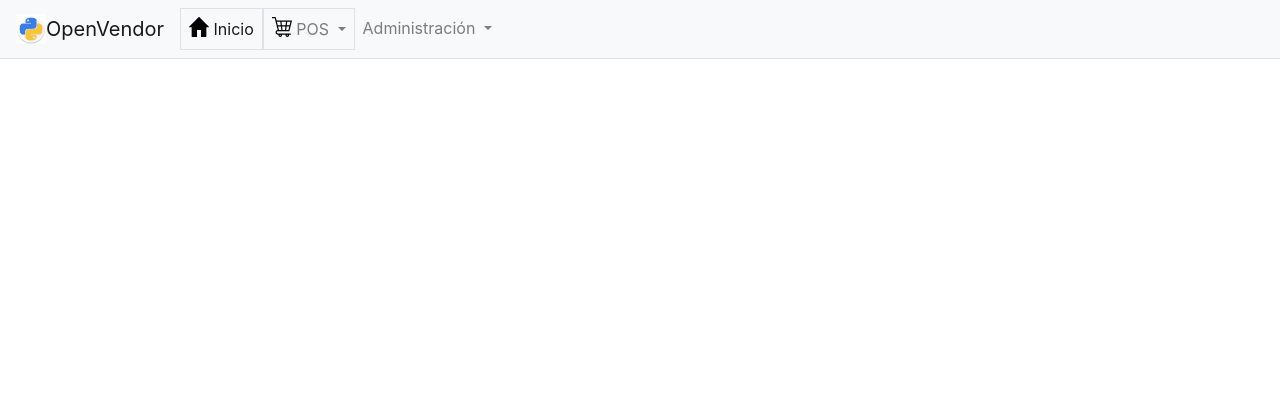
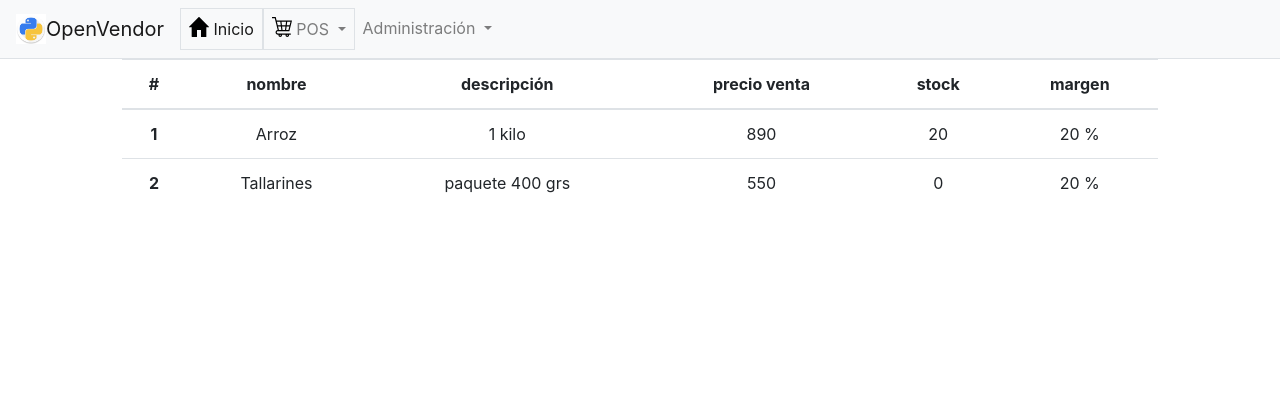
Before and after one commit to landersoft/AMASADOSUR, a Django app: page /abastecimiento/productos/ in a window 1280 px wide. Shown: the top 420 px of the page. Run offline with Django 3.2, Linux system fonts and the light colour scheme; data comes from the database, SQL or seed files in the repository; some libraries are stand-ins or nearby versions.

Commit message:
cambios para agregar add y vista productos

```diff
--- a/abastecimiento/urls.py
+++ b/abastecimiento/urls.py
@@ -6,4 +6,6 @@ app_name = 'abastecimiento'
 urlpatterns = [
     path(r'', views.index, name='index'),
     path(r'productos/', views.ProductoList.as_view(), name='productos'),
+    path(r'productos/crear', views.ProductoCreate.as_view(), name='crear_producto'),
+    # path(r'reporte/boletas/detalle/<int:id>', views.detalle_boleta, name='detalle_boleta'),
     ]
--- a/abastecimiento/views.py
+++ b/abastecimiento/views.py
@@ -1,6 +1,7 @@
-from django.shortcuts import render
-from django.views.generic import ListView
-
+from django.shortcuts import render, redirect
+from django.views.generic import ListView, CreateView
+from django.urls import reverse_lazy
+from abastecimiento.forms import ProductoForm
 from .models import Producto,Proveedor
 
 
@@ -10,4 +11,11 @@ def index(request):
 
 class ProductoList(ListView):
     model = Producto
-    template_name='abastecimiento/productos.html'
+    paginate_by = 20
+    template_name = 'abastecimiento/productos.html'
+
+class ProductoCreate(CreateView):
+    model = Producto
+    form_class = ProductoForm
+    template_name = 'abastecimiento/producto_add.html'
+    success_url = reverse_lazy('abastecimiento:productos')
--- a/templates/abastecimiento/productos.html
+++ b/templates/abastecimiento/productos.html
@@ -1,15 +1,47 @@
 {% extends "base.html"%}
 {% load staticfiles %}
 
+{% block tittle %}Productos{% endblock %}
 {% block content %}
 
- {% for ProductoList in object_list %}
-                    <tr>
-                        <td>{{VentaList.id}}</td>
-                        <td><center>{{VentaList.nombre}}</center></td>
-                        <td><center>{{VentaList.pre_actual}}</center></td>
-                    </tr>
-                {% endfor %}
+
+
+
+    <div class="col-1">
+
+    </div>
+    <div class="col-10 offset-1">
+<table class="table text-center">
+  <thead>
+    <tr>
+      <th scope="col">#</th>
+      <th scope="col">nombre</th>
+      <th scope="col">descripción</th>
+      <th scope="col">precio venta</th>
+      <th scope="col">stock</th>
+      <th scope="col">margen</th>
+    </tr>
+  </thead>
+    <tbody>
+      {% for producto in object_list %}
+    <tr>
+        <th scope="row">{{producto.id}}</th>
+        <td>{{producto.nombre}}</td>
+        <td>{{producto.descripcion}}</td>
+        <td>{{producto.precio_actual}}</td>
+        <td>{{producto.stock}}</td>
+        <td>{{producto.margen}} %</td>
+
+    </tr>
+      {% endfor %}
+  </tbody>
+</table>
+    </div>
+
+    <div class="col-1">
+
+    </div>
+
 
 
 {% endblock %}
--- a/ventas/urls.py
+++ b/ventas/urls.py
@@ -27,8 +27,8 @@ urlpatterns = [
     path(r'reporte/facturas/detalle/<int:id>', views.detalle_factura, name='detalle_factura'),
     path(r'exito/', views.exito, name='exito'),
 
+]
 
-    #path(r'reporte/boletas/lista', views.detalle_boleta, name='detalle_boleta'),
+    # path(r'reporte/boletas/lista', views.detalle_boleta, name='detalle_boleta'),
 
-#https://stackoverflow.com/questions/7217811/query-datetime-by-todays-date-in-django
-]
+    # https://stackoverflow.com/questions/7217811/query-datetime-by-todays-date-in-django
```
Also changed, not shown: abastecimiento/forms.py (added, +29 -0 lines), templates/abastecimiento/producto_add.html (added, +17 -0 lines), templates/ventas/menu2.html (+6 -4 lines).
